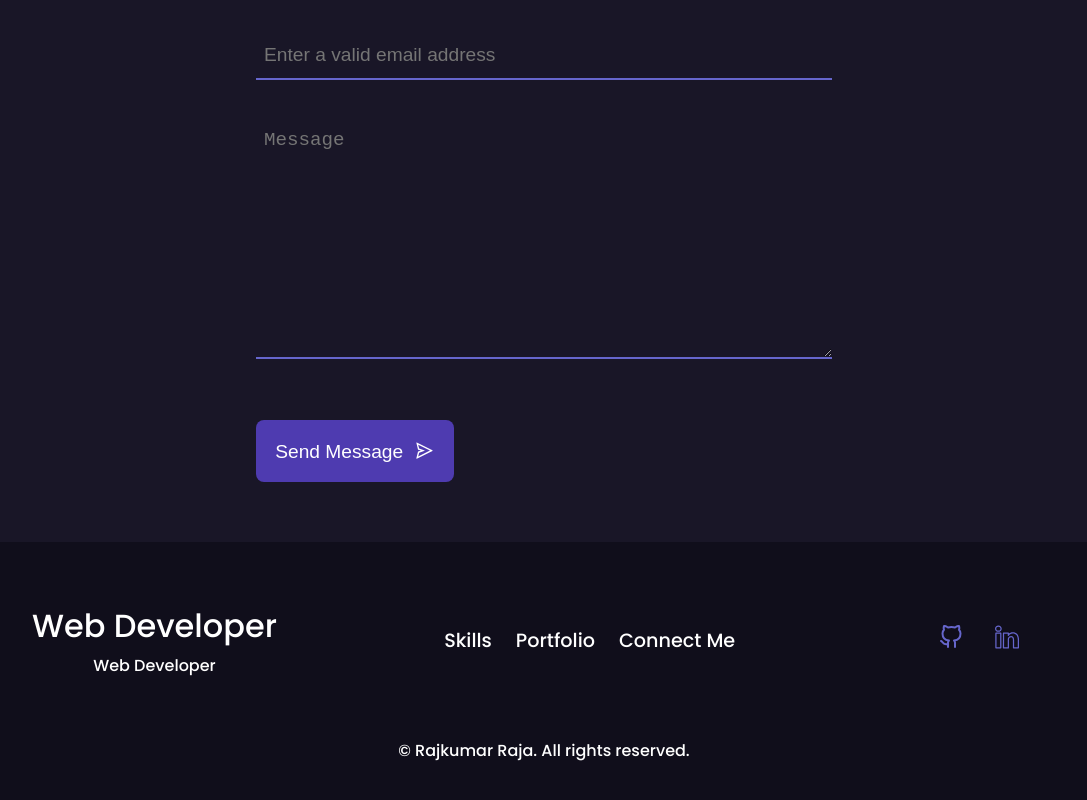
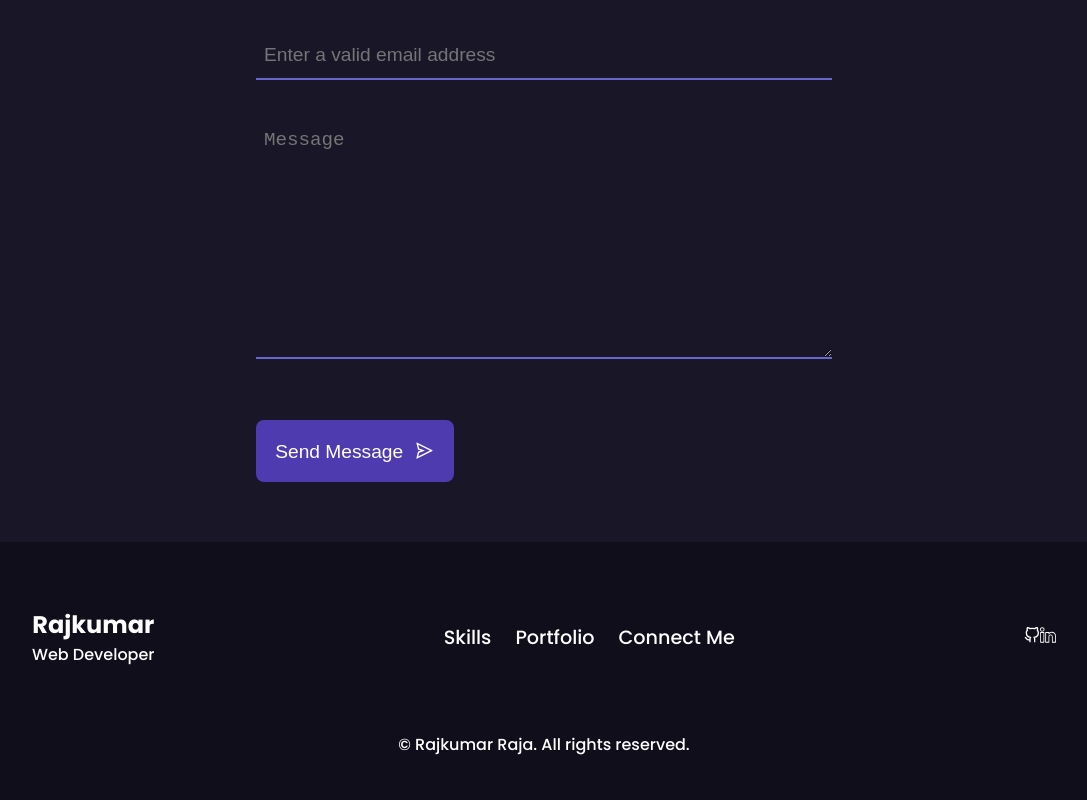
Before and after one commit to RajkumarRaja06/portfolio, a React (Create React App) app: page / in a window 1280 px wide. Shown: the part 3568-4368 px from the top of the page, without its empty margins (96-1183 px from the left). Built offline with nearby package versions, Linux system fonts and the light colour scheme; the HTML template or start-up script is replaced by a standard one.

Commit message:
add footer title

```diff
--- a/src/component/Footer.js
+++ b/src/component/Footer.js
@@ -1,23 +1,26 @@
-import Title from './Title';
 import { socialMediaIcon, footerLinks } from '../data';
 import '../style/footer.css';
+import '../style/index.css';
 
 const Footer = () => {
   return (
     <footer>
       <div className='footer-data'>
-        <Title name='Web Developer' subtitle='Web Developer' />
+        <div className='title-container'>
+          <h2 className='titleName'>Rajkumar</h2>
+          <span className='titleSubtitle'>Web Developer</span>
+        </div>
         <div className='footer-nav-link'>
-          {footerLinks.map((link) => {
+          {footerLinks.map((link, index) => {
             const { name, href } = link;
             return (
-              <a href={href} className='footer-icon'>
+              <a href={href} className='footer-icon' key={index}>
                 {name}
               </a>
             );
           })}
         </div>
-        <div className='social-media-icon'>
+        <div className='social'>
           {socialMediaIcon.map(({ id, icon, link }) => {
             return (
               <a href={link} key={id}>
```
